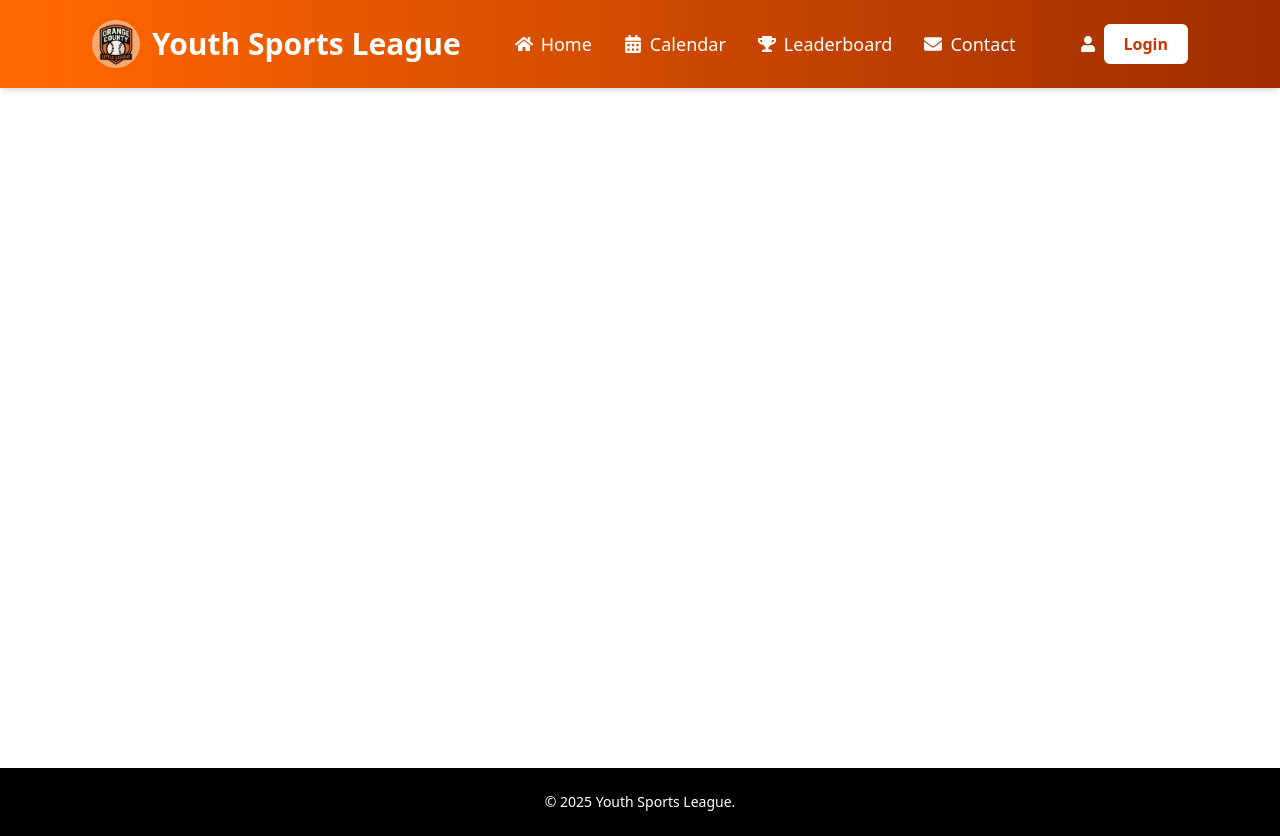
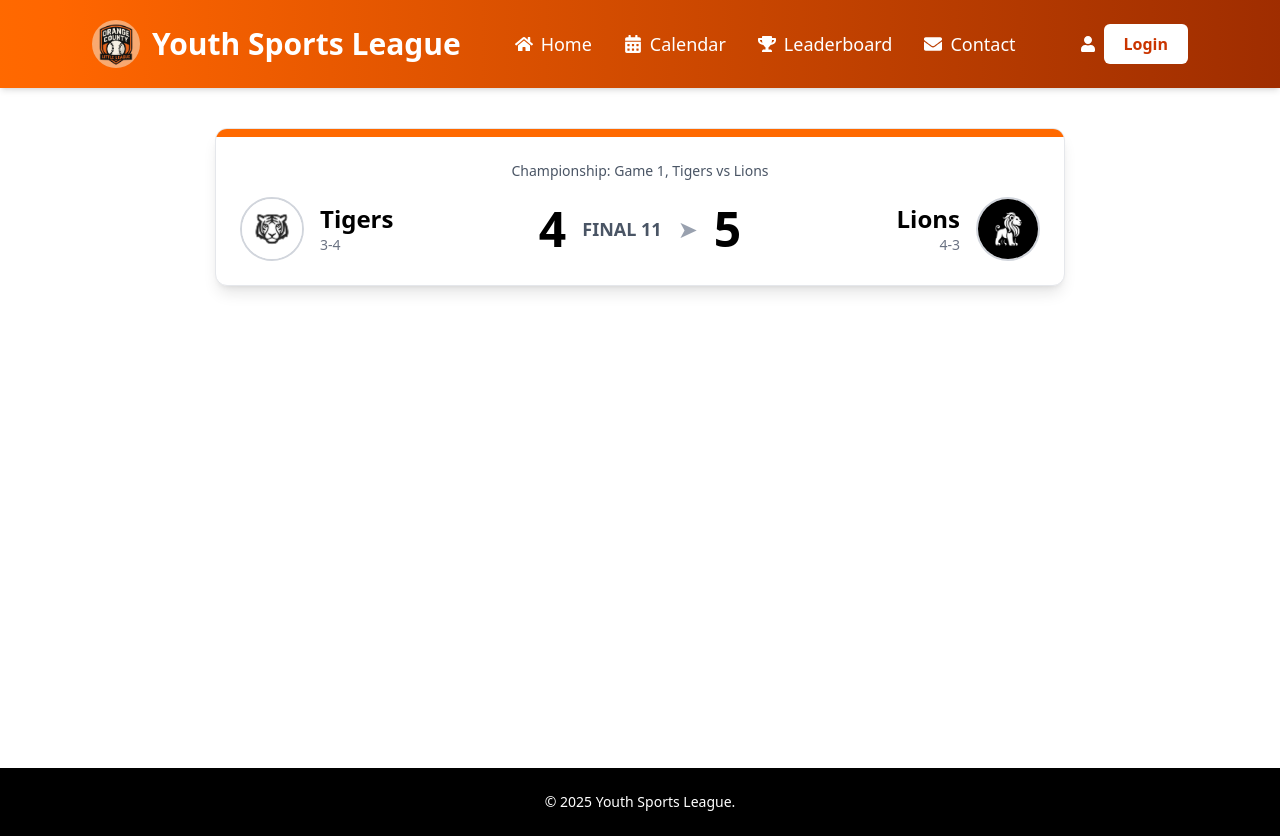
Before and after one commit to JonathanDarg/CS482_SE_Project, a React (Vite) app in the folder view/Sports-League-app/: page /Score in a window 1280 px wide. Built offline with nearby package versions, Linux system fonts and the light colour scheme.

Commit message:
new Score and ScoreBoards views #16

```diff
--- a/view/Sports-League-app/src/App.jsx
+++ b/view/Sports-League-app/src/App.jsx
@@ -6,6 +6,8 @@ import Calendar from "./pages/Calendar";
 import Leaderboard from "./pages/Leaderboard";
 import HomeCalendar from "./pages/HomeCalendar";
 import ImageGallery from "./components/ImageGallery";
+import Score from "./components/Score";
+import Live from "./pages/Live";
 import { BrowserRouter as Router, Routes, Route } from "react-router-dom";
 
 function App() {
@@ -35,6 +37,9 @@ function App() {
           <Route path="/Calendar" element={<Calendar />} />
           <Route path="/Leaderboard" element={<Leaderboard />} />
           <Route path="/Gallery" element={<ImageGallery />} />
+
+          <Route path="/Score" element={<Score />} />
+          <Route path="/Live" element={<Live />} />
         </Routes>
       </div>
 
--- a/view/Sports-League-app/src/components/Score.jsx
+++ b/view/Sports-League-app/src/components/Score.jsx
@@ -2,115 +2,124 @@ import React, { useState } from "react";
 
 function Score() {
   const [homeTeam, setHomeTeam] = useState({
-    name: "Home",
-    runs: 3,
-    hits: 5,
-    errors: 1,
-    innings: [1, 0, 2, 0, 0, 0, 0, 0, 0],
+    name: "Lions",
+    record: "4-3",
+    score: 5,
+    logo:  "/images/lion.jpg",
   });
 
   const [awayTeam, setAwayTeam] = useState({
-    name: "Away",
-    runs: 4,
-    hits: 6,
-    errors: 0,
-    innings: [0, 1, 0, 2, 0, 0, 1, 0, 0],
+    name: "Tigers",
+    record: "3-4",
+    score: 4,
+    logo: "/images/tiger.jpg",
   });
 
-  const [editing, setEditing] = useState({ team: null, field: null, index: null });
+  const [editing, setEditing] = useState({ team: null });
 
-  const handleEdit = (team, field, index = null) => {
-    setEditing({ team, field, index });
+  const handleScoreChange = (team, value) => {
+    const parsed = parseInt(value);
+    if (!isNaN(parsed)) {
+      team === "home"
+        ? setHomeTeam({ ...homeTeam, score: parsed })
+        : setAwayTeam({ ...awayTeam, score: parsed });
+    }
   };
 
-  const handleChange = (value) => {
-    const teamData = editing.team === "home" ? { ...homeTeam } : { ...awayTeam };
-    if (editing.index !== null) {
-      teamData.innings[editing.index] = Number(value);
-    } else {
-      teamData[editing.field] = isNaN(value) ? value : Number(value);
-    }
-    editing.team === "home" ? setHomeTeam(teamData) : setAwayTeam(teamData);
-  };
+  return (
+    <div className="flex justify-center mt-10">
+      <div className="bg-white rounded-xl shadow-lg border border-gray-200 w-[850px] overflow-hidden">
+        {/* Orange Top Bar */}
+        <div className="bg-orange-500 h-2 w-full rounded-t-xl"></div>
 
-  const handleBlur = () => {
-    setEditing({ team: null, field: null, index: null });
-  };
+        {/* Main Content */}
+        <div className="flex flex-col items-center px-6 py-6">
+          {/* Series Info */}
+          <div className="text-gray-600 text-sm mb-4 text-center">
+            Championship: Game 1, Tigers vs Lions
+          </div>
 
-  const renderCell = (team, field, value, index = null) => {
-    const isEditing =
-      editing.team === team && editing.field === field && editing.index === index;
-    return isEditing ? (
+          {/* Scoreboard */}
+          <div className="flex items-center justify-between w-full">
+            {/* Away Team */}
+            <div className="flex items-center space-x-4 w-1/3">
+              <div className="w-16 h-16 rounded-full overflow-hidden border-2 border-gray-300">
+                <img
+                  src={awayTeam.logo}
+                  alt={awayTeam.name}
+                  className="w-full h-full object-cover object-center"
+                />
+              </div>
+              <div className="flex flex-col items-start">
+                <span className="text-2xl font-bold">{awayTeam.name}</span>
+                <span className="text-sm text-gray-500">{awayTeam.record}</span>
+              </div>
+            </div>
+
+            {/* Score Section */}
+            <div className="flex flex-col items-center w-1/3">
+              <div className="flex items-center space-x-4">
+                {/* Away Score */}
+                {editing.team === "away" ? (
                   <input
-        type={typeof value === "number" ? "number" : "text"}
-        className="w-12 text-center border border-gray-400 rounded text-black"
-        value={value}
-        onChange={(e) => handleChange(e.target.value)}
-        onBlur={handleBlur}
+                    type="number"
+                    value={awayTeam.score}
+                    onChange={(e) => handleScoreChange("away", e.target.value)}
+                    onBlur={() => setEditing({ team: null })}
                     autoFocus
+                    className="w-14 text-center border border-gray-300 rounded text-black"
                   />
                 ) : (
                   <span
-        className="cursor-pointer hover:text-blue-600"
-        onClick={() => handleEdit(team, field, index)}
+                    className="text-5xl font-bold cursor-pointer hover:text-orange-500"
+                    onClick={() => setEditing({ team: "away" })}
                   >
-        {value}
+                    {awayTeam.score}
                   </span>
-    );
-  };
+                )}
 
-  return (
-    <div className="w-full flex justify-center mt-10">
-      <div className="bg-white text-black shadow-xl rounded-lg overflow-hidden p-6 w-[850px] border-2 border-orange-500">
-        {/* Title */}
-        <div className="mb-4 border-b border-gray-400 pb-2">
-          <h2 className="text-2xl font-bold tracking-wide text-left">SCORE</h2>
+                <span className="text-gray-600 font-semibold text-lg">
+                  FINAL 11
+                </span>
+                <span className="text-gray-400 text-2xl">➤</span>
+
+                {/* Home Score */}
+                {editing.team === "home" ? (
+                  <input
+                    type="number"
+                    value={homeTeam.score}
+                    onChange={(e) => handleScoreChange("home", e.target.value)}
+                    onBlur={() => setEditing({ team: null })}
+                    autoFocus
+                    className="w-14 text-center border border-gray-300 rounded text-black"
+                  />
+                ) : (
+                  <span
+                    className="text-5xl font-bold cursor-pointer hover:text-orange-500"
+                    onClick={() => setEditing({ team: "home" })}
+                  >
+                    {homeTeam.score}
+                  </span>
+                )}
+              </div>
             </div>
 
-        {/* Table */}
-        <table className="w-full text-center border-collapse">
-          <thead>
-            <tr className="border-b border-gray-400 text-gray-700">
-              <th className="text-left pl-4">TEAM</th>
-              {[...Array(9)].map((_, i) => (
-                <th key={i}>{i + 1}</th>
-              ))}
-              <th>R</th>
-              <th>H</th>
-              <th>E</th>
-            </tr>
-          </thead>
-          <tbody>
-            {/* Away Team */}
-            <tr className="border-b border-gray-300 hover:bg-gray-100">
-              <td className="text-left pl-4 font-semibold">
-                {renderCell("away", "name", awayTeam.name)}
-              </td>
-              {awayTeam.innings.map((val, i) => (
-                <td key={i}>{renderCell("away", "innings", val, i)}</td>
-              ))}
-              <td>{renderCell("away", "runs", awayTeam.runs)}</td>
-              <td>{renderCell("away", "hits", awayTeam.hits)}</td>
-              <td>{renderCell("away", "errors", awayTeam.errors)}</td>
-            </tr>
-
-            {/* Spacer between teams */}
-            <tr className="h-2 bg-transparent"></tr>
-
             {/* Home Team */}
-            <tr className="hover:bg-gray-100">
-              <td className="text-left pl-4 font-semibold">
-                {renderCell("home", "name", homeTeam.name)}
-              </td>
-              {homeTeam.innings.map((val, i) => (
-                <td key={i}>{renderCell("home", "innings", val, i)}</td>
-              ))}
-              <td>{renderCell("home", "runs", homeTeam.runs)}</td>
-              <td>{renderCell("home", "hits", homeTeam.hits)}</td>
-              <td>{renderCell("home", "errors", homeTeam.errors)}</td>
-            </tr>
-          </tbody>
-        </table>
+            <div className="flex items-center justify-end space-x-4 w-1/3">
+              <div className="flex flex-col items-end">
+                <span className="text-2xl font-bold">{homeTeam.name}</span>
+                <span className="text-sm text-gray-500">{homeTeam.record}</span>
+              </div>
+              <div className="w-16 h-16 rounded-full overflow-hidden border-2 border-gray-300">
+                <img
+                  src={homeTeam.logo}
+                  alt={homeTeam.name}
+                  className="w-full h-full object-cover object-center"
+                />
+              </div>
+            </div>
+          </div>
+        </div>
       </div>
     </div>
   );
--- /dev/null
+++ b/view/Sports-League-app/src/components/ScoreBoard1.jsx
@@ -0,0 +1,119 @@
+import React, { useState } from "react";
+
+function ScoreBoard1() {
+  const [homeTeam, setHomeTeam] = useState({
+    name: "Home",
+    runs: 3,
+    hits: 5,
+    errors: 1,
+    innings: [1, 0, 2, 0, 0, 0, 0, 0, 0],
+  });
+
+  const [awayTeam, setAwayTeam] = useState({
+    name: "Away",
+    runs: 4,
+    hits: 6,
+    errors: 0,
+    innings: [0, 1, 0, 2, 0, 0, 1, 0, 0],
+  });
+
+  const [editing, setEditing] = useState({ team: null, field: null, index: null });
+
+  const handleEdit = (team, field, index = null) => {
+    setEditing({ team, field, index });
+  };
+
+  const handleChange = (value) => {
+    const teamData = editing.team === "home" ? { ...homeTeam } : { ...awayTeam };
+    if (editing.index !== null) {
+      teamData.innings[editing.index] = Number(value);
+    } else {
+      teamData[editing.field] = isNaN(value) ? value : Number(value);
+    }
+    editing.team === "home" ? setHomeTeam(teamData) : setAwayTeam(teamData);
+  };
+
+  const handleBlur = () => {
+    setEditing({ team: null, field: null, index: null });
+  };
+
+  const renderCell = (team, field, value, index = null) => {
+    const isEditing =
+      editing.team === team && editing.field === field && editing.index === index;
+    return isEditing ? (
+      <input
+        type={typeof value === "number" ? "number" : "text"}
+        className="w-12 text-center border border-gray-400 rounded text-black"
+        value={value}
+        onChange={(e) => handleChange(e.target.value)}
+        onBlur={handleBlur}
+        autoFocus
+      />
+    ) : (
+      <span
+        className="cursor-pointer hover:text-blue-600"
+        onClick={() => handleEdit(team, field, index)}
+      >
+        {value}
+      </span>
+    );
+  };
+
+  return (
+    <div className="w-full flex justify-center mt-10">
+      <div className="bg-white text-black shadow-xl rounded-lg overflow-hidden p-6 w-[850px] border-2 border-orange-500">
+        {/* Title */}
+        <div className="mb-4 border-b border-gray-400 pb-2">
+          <h2 className="text-2xl font-bold tracking-wide text-left">SCORE</h2>
+        </div>
+
+        {/* Table */}
+        <table className="w-full text-center border-collapse">
+          <thead>
+            <tr className="border-b border-gray-400 text-gray-700">
+              <th className="text-left pl-4">TEAM</th>
+              {[...Array(9)].map((_, i) => (
+                <th key={i}>{i + 1}</th>
+              ))}
+              <th>R</th>
+              <th>H</th>
+              <th>E</th>
+            </tr>
+          </thead>
+          <tbody>
+            {/* Away Team */}
+            <tr className="border-b border-gray-300 hover:bg-gray-100">
+              <td className="text-left pl-4 font-semibold">
+                {renderCell("away", "name", awayTeam.name)}
+              </td>
+              {awayTeam.innings.map((val, i) => (
+                <td key={i}>{renderCell("away", "innings", val, i)}</td>
+              ))}
+              <td>{renderCell("away", "runs", awayTeam.runs)}</td>
+              <td>{renderCell("away", "hits", awayTeam.hits)}</td>
+              <td>{renderCell("away", "errors", awayTeam.errors)}</td>
+            </tr>
+
+            {/* Spacer between teams */}
+            <tr className="h-2 bg-transparent"></tr>
+
+            {/* Home Team */}
+            <tr className="hover:bg-gray-100">
+              <td className="text-left pl-4 font-semibold">
+                {renderCell("home", "name", homeTeam.name)}
+              </td>
+              {homeTeam.innings.map((val, i) => (
+                <td key={i}>{renderCell("home", "innings", val, i)}</td>
+              ))}
+              <td>{renderCell("home", "runs", homeTeam.runs)}</td>
+              <td>{renderCell("home", "hits", homeTeam.hits)}</td>
+              <td>{renderCell("home", "errors", homeTeam.errors)}</td>
+            </tr>
+          </tbody>
+        </table>
+      </div>
+    </div>
+  );
+}
+
+export default ScoreBoard1;
--- /dev/null
+++ b/view/Sports-League-app/src/pages/Live.jsx
@@ -0,0 +1,19 @@
+import React from "react";
+import ScoreBoard1 from "../components/ScoreBoard1";
+import LiveScoreboard from "../components/Scoreboard";
+
+export default function LivePage() {
+  return (
+    <div className="min-h-screen bg-gray-50 flex flex-col items-center py-10 space-y-16">
+      {/* Top single-game scoreboard */}
+      <div className="w-full flex justify-center">
+        <ScoreBoard1 />
+      </div>
+
+      {/* Live multi-game scoreboard */}
+      <div className="w-full">
+        <LiveScoreboard />
+      </div>
+    </div>
+  );
+}
```
Also changed, not shown: view/Sports-League-app/public/images/lion.jpg (added), view/Sports-League-app/public/images/tiger.jpg (added). Lines whose indentation alone changed are shown as unchanged.
